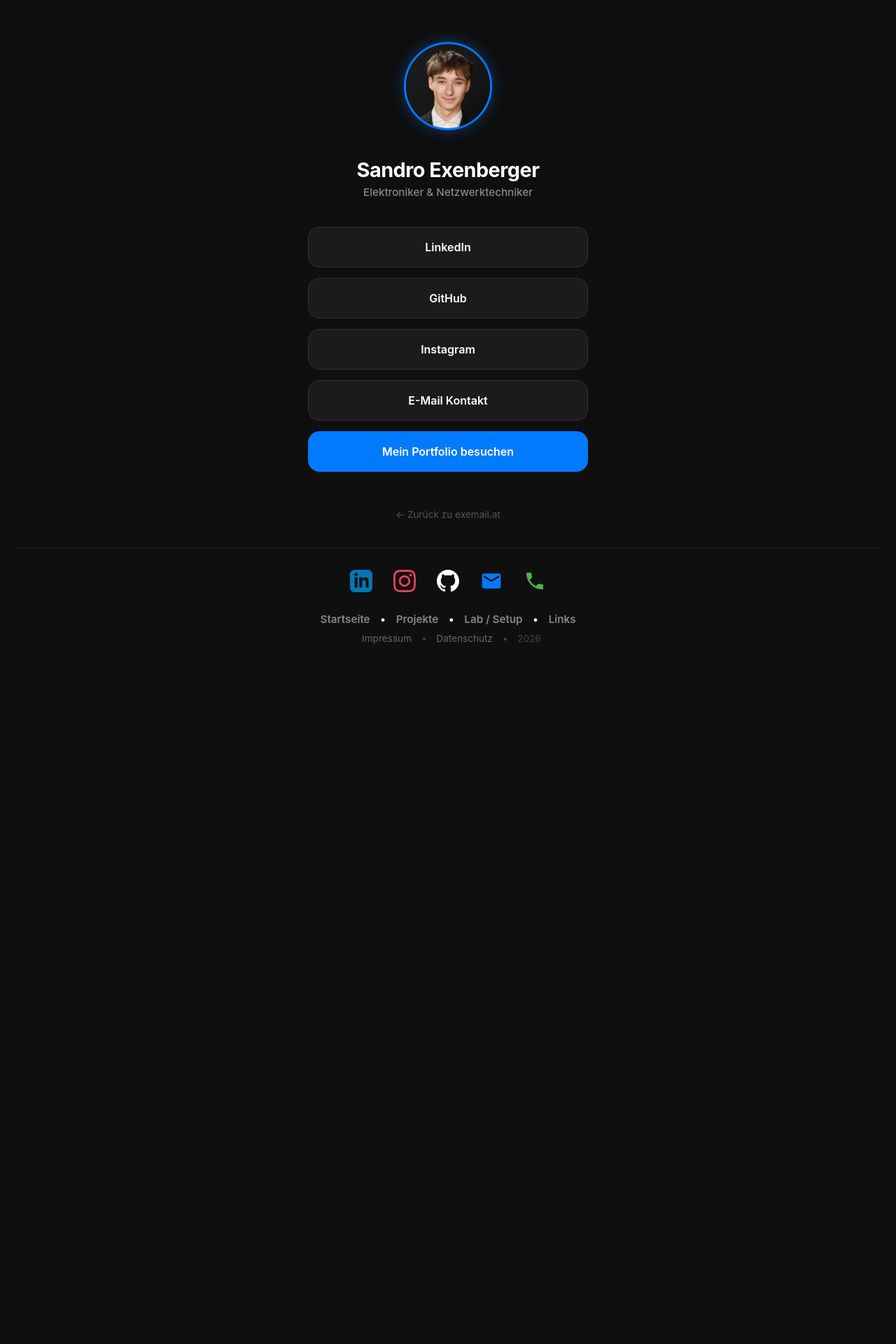
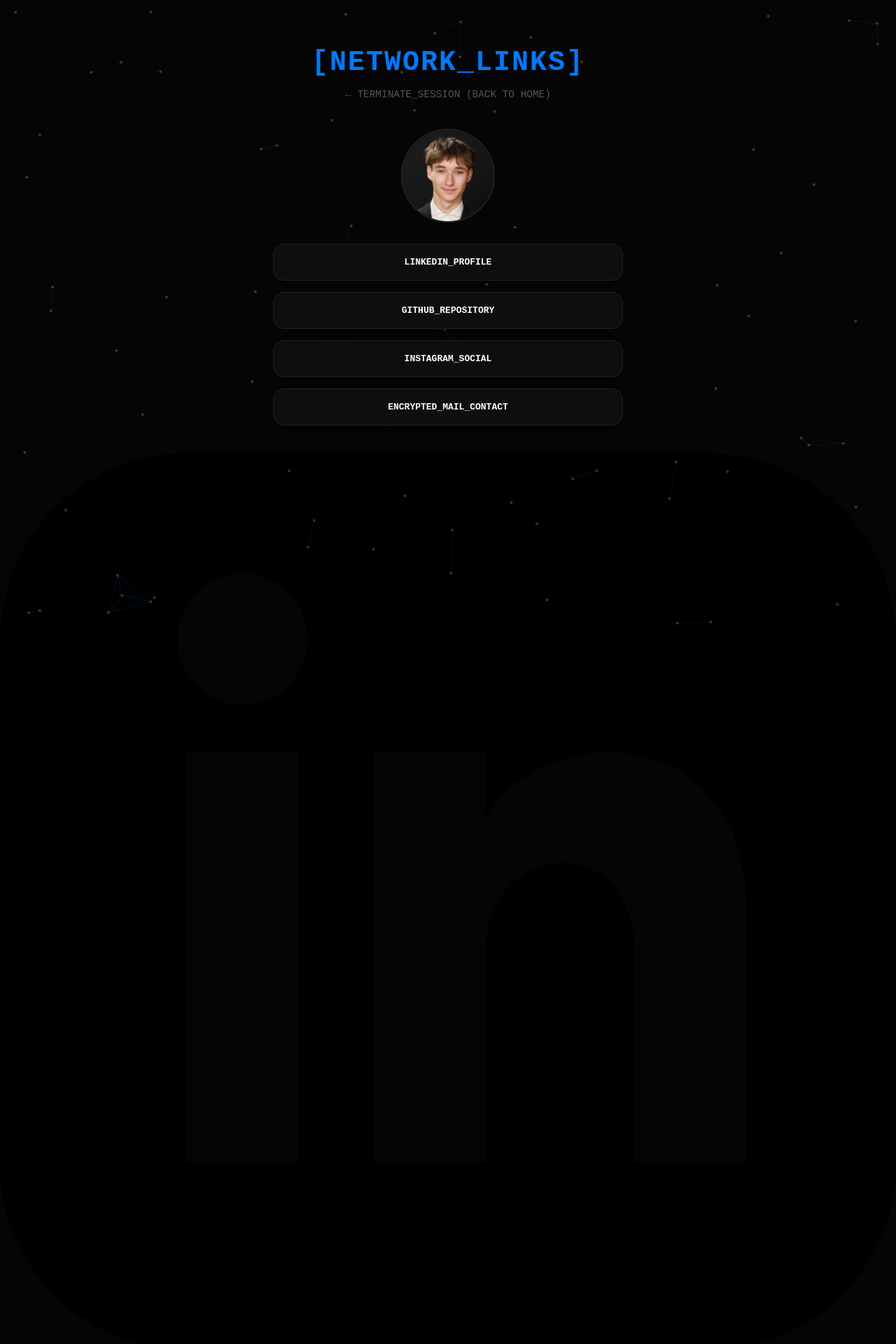
Before and after one commit to Sandroexe/Sandroexe, a Jekyll site: the page built from links.html, in a window 1280 px wide. Shown: the top 1920 px of the page at 70% size. Built offline with Jekyll 4.4.1, drawn with Linux system fonts in a browser that asks for light colours; before the commit the page ends 960 px from its top, so only the background shows below that.

Commit message:
Update links.html

```diff
--- a/links.html
+++ b/links.html
@@ -1,133 +1,105 @@
 ---
+layout: default
+title: Links
 ---
-<!DOCTYPE html>
-<html lang="de">
-<head>
-    <meta charset="UTF-8">
-    <meta name="viewport" content="width=device-width, initial-scale=1.0">
-    <title>Sandro Exenberger | Links</title>
+
 <style>
-        :root {
-            --accent: #007aff;
-            --bg: #0f0f0f;
-            --card-bg: rgba(26, 26, 26, 0.95);
-        }
-
-        body {
-            background: var(--bg);
-            color: #fff;
-            font-family: -apple-system, BlinkMacSystemFont, "Segoe UI", Roboto, sans-serif;
+    /* Spezifische Styles für die Links-Seite */
+    .links-wrapper {
         display: flex;
         flex-direction: column;
         align-items: center;
-            padding: 60px 20px 0 20px;
-            margin: 0;
-            min-height: 100vh;
+        width: 100%;
+        max-width: 500px;
+        margin: 0 auto;
     }
 
-        /* --- DER PROFIL-KREIS MIT FOTO --- */
-        .profile-img {
-            width: 120px;
-            height: 120px;
-            border-radius: 50%;
-            border: 3px solid var(--accent);
-            margin-bottom: 20px;
-            object-fit: cover;
-            box-shadow: 0 0 20px rgba(0, 122, 255, 0.4);
-            background: #222;
+    .header-links {
+        text-align: center;
+        margin-bottom: 40px;
     }
 
-        h1 { font-size: 1.8rem; margin-bottom: 5px; font-weight: 700; letter-spacing: -0.5px; }
-        .tagline { color: #888; font-size: 0.95rem; margin-bottom: 40px; font-weight: 500; }
+    .header-links h1 {
+        font-size: 2.5rem;
+        letter-spacing: 2px;
+        color: var(--accent);
+        margin-bottom: 10px;
+        font-family: monospace;
+    }
 
-        .links-container {
+    .header-links a {
+        color: #555;
+        text-decoration: none;
+        font-size: 0.9rem;
+        transition: 0.3s;
+        font-family: monospace;
+    }
+
+    .header-links a:hover {
+        color: var(--accent);
+    }
+
+    .profile-img {
+        width: 130px;
+        height: 130px;
+        border-radius: 50%;
+        border: 2px solid #222;
+        margin-bottom: 30px;
+        object-fit: cover;
+        transition: border-color 0.3s ease, box-shadow 0.3s ease, transform 0.3s ease;
+    }
+
+    .profile-img:hover {
+        border-color: var(--accent);
+        box-shadow: 0 0 25px rgba(0, 122, 255, 0.4);
+        transform: scale(1.05);
+    }
+
+    .links-list {
         width: 100%;
-            max-width: 400px;
         display: flex;
         flex-direction: column;
-            gap: 15px;
-            margin-bottom: 40px;
-            flex: 1; /* Schiebt den Footer nach unten */
+        gap: 16px;
     }
 
+    /* Link-Buttons im Terminal-Style */
     .link-btn {
-            background: rgba(255, 255, 255, 0.05);
-            border: 1px solid #333;
+        background: rgba(17, 17, 17, 0.8);
+        border: 1px solid #222;
         padding: 18px;
         border-radius: 16px;
         text-decoration: none;
         color: #fff;
         text-align: center;
         font-weight: 600;
+        font-family: monospace;
+        backdrop-filter: blur(10px);
         transition: all 0.3s cubic-bezier(0.175, 0.885, 0.32, 1.275);
+        box-shadow: 0 4px 6px rgba(0,0,0,0.3);
     }
 
     .link-btn:hover {
         border-color: var(--accent);
         transform: translateY(-3px) scale(1.02);
-            background: rgba(0, 122, 255, 0.1);
-            box-shadow: 0 10px 25px rgba(0, 122, 255, 0.2);
+        box-shadow: 0 10px 25px rgba(0, 122, 255, 0.25);
+        background: rgba(20, 20, 20, 0.9);
     }
+</style>
 
-        .link-btn.primary {
-            background: var(--accent);
-            border-color: var(--accent);
-        }
-        .link-btn.primary:hover {
-            background: #0056b3;
-            box-shadow: 0 10px 25px rgba(0, 122, 255, 0.4);
-        }
-
-        .back-home {
-            color: #555;
-            text-decoration: none;
-            font-size: 0.85rem;
-            transition: 0.3s;
-            margin-bottom: 40px;
-        }
-        .back-home:hover { color: var(--accent); }
-
-        .profile-img:before {
-            content: "SE";
-            display: flex;
-            align-items: center;
-            justify-content: center;
-            width: 100%;
-            height: 100%;
-            background: #1a1a1a;
-            color: var(--accent);
-            font-weight: bold;
-            font-size: 2rem;
-        }
-
-        /* --- FOOTER CSS --- */
-        .footer-container { margin-top: auto; padding: 30px 0 40px; border-top: 1px solid #222; width: 100%; text-align: center; position: relative; z-index: 2; }
-        .social-icons { display: flex; justify-content: center; gap: 30px; margin-bottom: 25px; flex-wrap: wrap; }
-        .social-icon { width: 32px; height: 32px; transition: transform 0.3s ease; }
-        .icon-linkedin { fill: #0077b5; } .icon-instagram { fill: #E4405F; } .icon-github { fill: #ffffff; } .icon-mail { fill: var(--accent); } .icon-phone { fill: #4caf50; }
-        .social-icons a:hover .social-icon { transform: scale(1.25); }
-        .legal-links { font-size: 0.85rem; color: #444; margin-top: 20px; }
-        .legal-links a { color: #666; margin: 0 10px; text-decoration: none; }
-    </style>
-</head>
-<body>
-    <img src="profile.jpg" alt="Sandro Exenberger" class="profile-img" onerror="this.style.display='none'; document.querySelector('.fallback').style.display='flex';">
-    <div class="profile-img fallback" style="display:none; align-items:center; justify-content:center; font-weight:bold; font-size:2rem; color:var(--accent);">SE</div>
-
-    <h1>Sandro Exenberger</h1>
-    <div class="tagline">Elektroniker & Netzwerktechniker</div>
-
-    <div class="links-container">
-        <a href="https://www.linkedin.com/in/sandro-exenberger-1a5486315/" target="_blank" class="link-btn">LinkedIn</a>
-        <a href="https://github.com/Sandroexe" target="_blank" class="link-btn">GitHub</a>
-        <a href="https://instagram.com/sandro_exe_2008" target="_blank" class="link-btn">Instagram</a>
-        <a href="mailto:sandro@exemail.at" class="link-btn">E-Mail Kontakt</a>
-        <a href="index.html" class="link-btn primary">Mein Portfolio besuchen</a>
+<div class="container">
+    <div class="links-wrapper">
+        <div class="header-links">
+            <h1>[NETWORK_LINKS]</h1>
+            <a href="index.html">← TERMINATE_SESSION (BACK TO HOME)</a>
         </div>
 
-    <a href="index.html" class="back-home">← Zurück zu exemail.at</a>
+        <img src="profile.jpg" alt="Sandro Exenberger" class="profile-img" onerror="this.src='https://via.placeholder.com/150'">
 
-    <!-- ZENTRALER FOOTER -->
-    {% include footer.html %}
-</body>
-</html>
+        <div class="links-list">
+            <a href="https://www.linkedin.com/in/sandro-exenberger-1a5486315/" target="_blank" class="link-btn">LINKEDIN_PROFILE</a>
+            <a href="https://github.com/Sandroexe" target="_blank" class="link-btn">GITHUB_REPOSITORY</a>
+            <a href="https://instagram.com/sandro_exe_2008" target="_blank" class="link-btn">INSTAGRAM_SOCIAL</a>
+            <a href="mailto:sandro@exemail.at" class="link-btn">ENCRYPTED_MAIL_CONTACT</a>
+        </div>
+    </div>
+</div>
```
Lines whose indentation alone changed are shown as unchanged.
